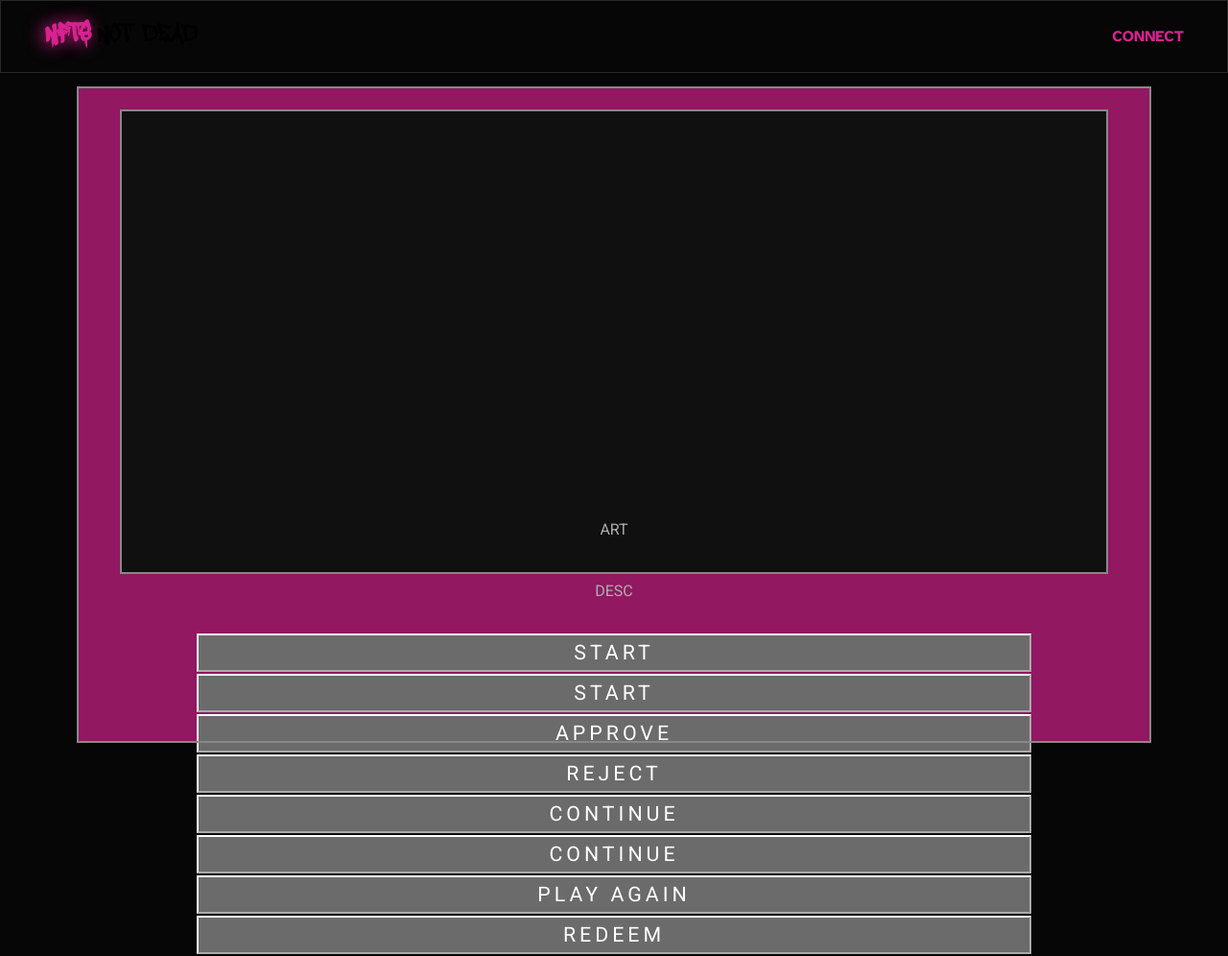
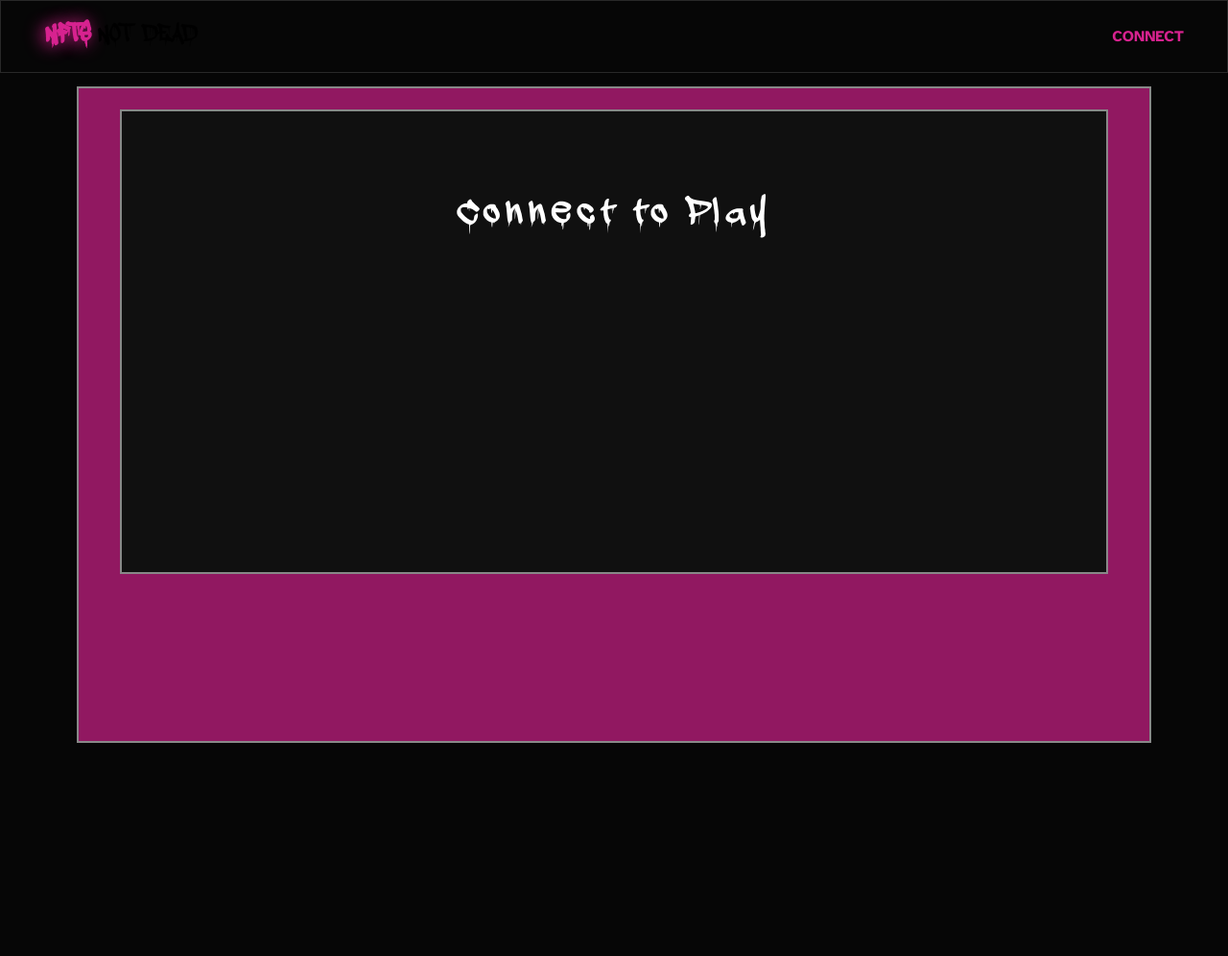
Before and after one commit to bellmorecode/nfts-not-dead, a plain HTML site: page game.htm in a window 1280 px wide. Shown: the whole page at 96% size. After the commit the page ends 800 px from the top, so only its background shows below. Drawn offline with nearby package versions, Linux system fonts and the light colour scheme; a web font is replaced by a local one.

Commit message:
more changes tothe game

```diff
--- a/apps/nndgame.js
+++ b/apps/nndgame.js
@@ -6,26 +6,26 @@ var nnd = {
 				splashScreen: {
 					content: {
 						type: "markup",
-						value: `<h3>NFTS NOT DEAD: 'Not my NFTs' game</h3>`
+						value: `<h3 class="text-drippy">NFTS NOT DEAD: 'Not my NFTs' game</h3>`
 					},
-					description: `<p>explainer</p>`,
-					buttons: ["start-game"]
+					description: `<p>Can you spot the imposter?</p>`,
+					buttons: ["start-tutorial"]
 				},
 				introScreen: {
 					content: {
 						type: "markup",
-						value: `<h3>How to play: 'Not my NFTs' game</h3>`
+						value: `<h3 class="text-drippy">How to play: 'Not my NFTs' game</h3>`
 					},
 					description: `<p>Find the copycat NFT... </p>`,
-					buttons: ["continue-game"]
+					buttons: ["continue-tutorial"]
 				},
-				introScreen: {
+				warningScreen: {
 					content: {
 						type: "markup",
-						value: `<h3>How to play: 'Not my NFTs' game</h3>`
+						value: `<h3 class="text-drippy">Warning</h3>`
 					},
-					description: `<p>Find the copycat NFT... </p>`,
-					buttons: ["continue-game"]
+					description: `<p>Be Careful... </p>`,
+					buttons: ["start-game"]
 				}
 			},
 			__loadScreen: function (screen) {
@@ -36,15 +36,26 @@ var nnd = {
 					$(`[data-action="${b}"]`).show();
 				})
 			},
+			showWarning: function () {
+				nnd.game.tutorial.__loadScreen(nnd.game.tutorial.screens.warningScreen);
+			},
+			prepTutorial: function () {
+				nnd.game.tutorial.__loadScreen(nnd.game.tutorial.screens.splashScreen);
+			},
 			start: function () {
-				nnd.game.tutorial.__loadScreen(nnd.game.tutorial.screens.splashScreen);
+				nnd.game.tutorial.__loadScreen(nnd.game.tutorial.screens.introScreen);
 			}
 		},
 		resetGame: function () {
-			nnd.game.tutorial.start();
+			nnd.game.tutorial.prepTutorial();
 		},
 		startGame: function () {
-			nnd.game.tutorial.__loadScreen(nnd.game.tutorial.screens.introScreen);
+			alert('start game here!');
+		},
+		hideGame: function () {
+			$(".game-stage .art").html("<h2 class='text-drippy'>Connect to Play</h2>");
+				$(".game-stage .desc").html("");
+			$(".game-stage .buttons button").hide();
 		}
 	},
 	ux: {
@@ -148,6 +159,7 @@ var nnd = {
 			nnd.walletReady.wallet = "0x0";
 			$("#gameDisconnectButton").hide();
 			$("#gameConnectButton").show();
+			nnd.game.hideGame();
 			nnd.walletReady.save();
 			nnd.walletReady.updateWalletDetails();
 		},
@@ -171,6 +183,7 @@ var nnd = {
 	}
 };
 $(document).ready(function (andthen) {
+	nnd.game.hideGame();
 	nnd.events.onDocumentReady();
 	andthen()
 });
--- a/game.htm
+++ b/game.htm
@@ -39,12 +39,12 @@
 			<div class="desc">DESC</div>
 
 			<div class="buttons">
-				<button type="button" data-action="start-tutorial" onclick="nnd.game.startGame()">START</button>
+				<button type="button" data-action="start-tutorial" onclick="nnd.game.tutorial.start()">START</button>
 				<button type="button" data-action="start-game" onclick="nnd.game.startGame()">START</button>
 				<button type="button"  data-action="option-approve">APPROVE</button>
 				<button type="button"  data-action="option-reject">REJECT</button>
 				<button type="button"  data-action="continue-game">CONTINUE</button>
-				<button type="button"  data-action="continue-tutorial">CONTINUE</button>
+				<button type="button"  data-action="continue-tutorial" onclick="nnd.game.tutorial.showWarning()">CONTINUE</button>
 				<button type="button"  data-action="restart-game">PLAY AGAIN</button>
 				<button type="button"  data-action="pay-to-play">REDEEM</button>
 			</div>
--- a/style.css
+++ b/style.css
@@ -20,6 +20,11 @@ p {
 .title-notdead {
   font-family: var(--commonFontFamily);
   letter-spacing: 0.25vw;
+}
+
+.text-drippy {
+  font-family: var(--titleFontFamily);
+  letter-spacing: 0.5vw;
 }
 
 .xbtn {
@@ -229,7 +234,7 @@ button {
   height: 60vh;
   margin-inline: auto;
   text-align: center;
-  padding-top: 38%;
+  padding-block-start: 10vh;
   font-family: Roboto;
 }
 
```
Also changed, not shown: life.htm (+38 -37 lines).
